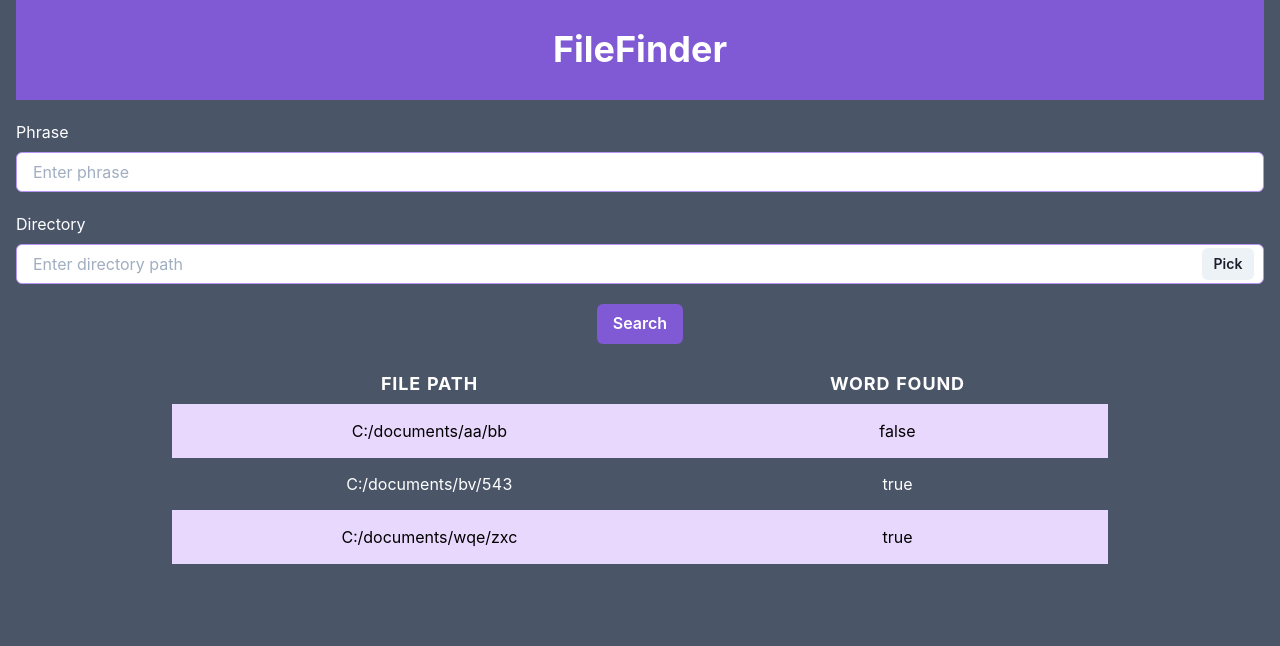
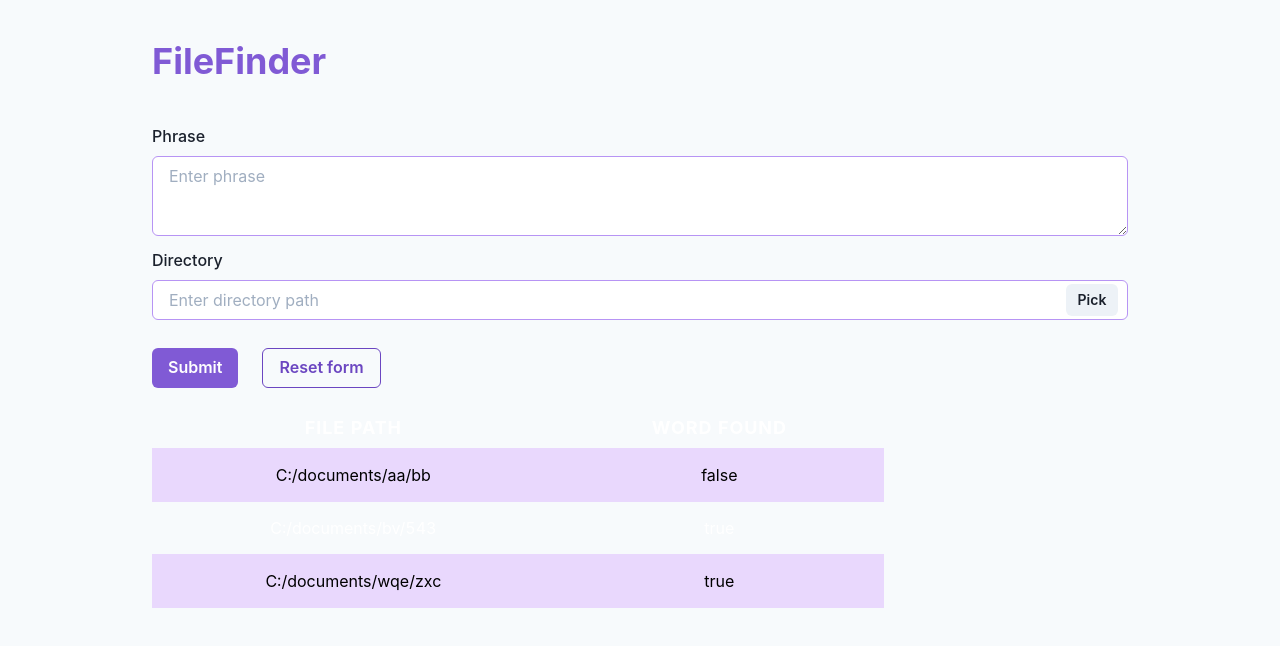
Before and after one commit to kraleppa/agh-tk, a React (Create React App) app in the folder frontend/: page / in a window 1280 px wide. Shown: the top 646 px of the page. Built offline with nearby package versions, Linux system fonts and the light colour scheme; no server answers.

Commit message:
Create form with basic validation

```diff
--- a/frontend/package.json
+++ b/frontend/package.json
@@ -17,6 +17,7 @@
     "framer-motion": "^6.2.8",
     "react": "^17.0.2",
     "react-dom": "^17.0.2",
+    "react-hook-form": "^7.29.0",
     "react-icons": "^4.3.1",
     "react-scripts": "5.0.0",
     "web-vitals": "^2.1.4"
--- a/frontend/src/App.js
+++ b/frontend/src/App.js
@@ -1,17 +1,9 @@
-import {
-  Box,
-  Button,
-  Center,
-  Container,
-  Heading,
-  SimpleGrid,
-} from "@chakra-ui/react";
-import SearchBar from "./Components/SearchBar";
+import { Box, Container, Heading, SimpleGrid } from "@chakra-ui/react";
 import data from "./data.json";
 import { RabbitMQConnection } from "./webSockets/RabbitMQConnection";
 import { useEffect, useState } from "react";
 import ShowResults from "./Components/ShowResults";
-import DirectoryPicker from "./Components/directory-picker/directory-picker";
+import Form from "./Components/form/Form";
 
 function App() {
   const [results, setResults] = useState(data);
@@ -23,9 +15,9 @@ function App() {
 
   const connection = new RabbitMQConnection(addResult);
 
-  const onClick = () => {
+  const onSubmit = (data) => {
+    // todo replace hardcoded request
     clearResults();
-    // todo replace hardcoded request
     connection.sendRequest("dog", ["docx"], ["forms"]);
   };
 
@@ -34,22 +26,20 @@ function App() {
   }, [results]);
 
   return (
-    <Box bg="gray.600" h="100vh">
-      <Container maxW="container.xl">
+    <Box minHeight={"100vh"} bg="gray.50">
+      <Container
+        bg="gray.50"
+        minHeight={"100vh"}
+        py={6}
+        px={6}
+        maxW="container.lg"
+      >
         <SimpleGrid columns={1} spacing={5}>
-          <Center bg="purple.500" h="100px" color="white">
+          <Box py={4} h="80px" color="purple.500">
             <Heading>FileFinder</Heading>
-          </Center>
-          <SearchBar connection={connection} clearResults={clearResults} />
-          <DirectoryPicker />
-          <Center>
-            <Button colorScheme="purple" variant="solid" onClick={onClick}>
-              Search
-            </Button>
-          </Center>
-          <Center>
-            <ShowResults results={results} />
-          </Center>
+          </Box>
+          <Form onSubmit={onSubmit} />
+          <ShowResults results={results} />
         </SimpleGrid>
       </Container>
     </Box>
--- a/frontend/src/Components/SearchBar.js
+++ /dev/null
@@ -1,22 +0,0 @@
-import React from "react";
-import { Box, Input, InputGroup, Text } from "@chakra-ui/react";
-
-function SearchBar() {
-  return (
-    <Box>
-      <Text mb="8px" color="white">
-        Phrase
-      </Text>
-      <InputGroup flex flexDirection="column">
-        <Input
-          placeholder="Enter phrase"
-          bg="white"
-          focusBorderColor="purple.400"
-          borderColor="purple.300"
-        />
-      </InputGroup>
-    </Box>
-  );
-}
-
-export default SearchBar;
--- /dev/null
+++ b/frontend/src/Components/form/Form.js
@@ -0,0 +1,107 @@
+import React from "react";
+import {
+  Button,
+  ButtonGroup,
+  FormControl,
+  FormErrorMessage,
+  FormLabel,
+  Input,
+  InputGroup,
+  InputRightElement,
+  Stack,
+  Textarea,
+} from "@chakra-ui/react";
+import { useForm } from "react-hook-form";
+
+const Form = ({ onSubmit }) => {
+  const {
+    register,
+    reset,
+    setValue,
+    handleSubmit,
+    formState: { errors, isSubmitting },
+  } = useForm();
+
+  const handleDirectorySelect = () => {
+    window.api.selectFolder().then((result) => {
+      if (!!result) {
+        console.log(result);
+        setValue("directory", result);
+      }
+    });
+  };
+
+  const inputStyles = {
+    borderColor: "purple.300",
+    focusBorderColor: "purple.400",
+    bg: "white",
+  };
+
+  return (
+    <form onSubmit={handleSubmit(onSubmit)}>
+      <Stack spacing={3}>
+        <FormControl isInvalid={errors.phrase}>
+          <FormLabel htmlFor="phrase">Phrase</FormLabel>
+          <Textarea
+            id="phrase"
+            placeholder="Enter phrase"
+            {...register("phrase", {
+              required: "Phrase is required",
+            })}
+            type="text"
+            {...inputStyles}
+          />
+          <FormErrorMessage>
+            {errors.phrase && errors.phrase.message}
+          </FormErrorMessage>
+        </FormControl>
+
+        <FormControl isInvalid={errors.directory}>
+          <FormLabel htmlFor="directory">Directory</FormLabel>
+          <InputGroup flex flexDirection="column">
+            <Input
+              id="directory"
+              placeholder="Enter directory path"
+              {...register("directory", {
+                required: "Directory path is required",
+              })}
+              type="text"
+              pr="4.5rem"
+              {...inputStyles}
+            />
+            <FormErrorMessage>
+              {errors.directory && errors.directory.message}
+            </FormErrorMessage>
+            <InputRightElement width="4.5rem">
+              <Button size="sm" onClick={handleDirectorySelect}>
+                Pick
+              </Button>
+            </InputRightElement>
+          </InputGroup>
+        </FormControl>
+
+        <ButtonGroup spacing="6">
+          <Button
+            mt={4}
+            colorScheme="purple"
+            isLoading={isSubmitting}
+            type="submit"
+          >
+            Submit
+          </Button>
+
+          <Button
+            mt={4}
+            colorScheme="purple"
+            variant="outline"
+            onClick={() => reset()}
+          >
+            Reset form
+          </Button>
+        </ButtonGroup>
+      </Stack>
+    </form>
+  );
+};
+
+export default Form;
```
Also changed, not shown: 1 other file (tests, documents, lock files or other folders).
